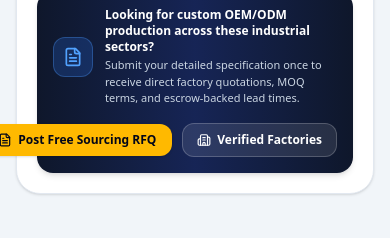
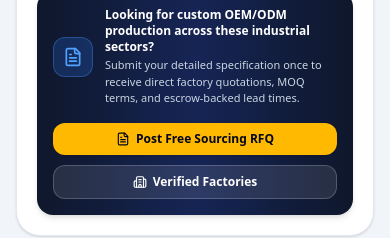
Before and after one commit to sankalprajput15-cell/TRADE-HEAVEN-B2B, a React (Vite) app: page / in a window 390 px wide. Shown: the part 3820-4058 px from the top of the page. Built offline with nearby package versions, Linux system fonts and the light colour scheme; no server answers.

Commit message:
ai change

```diff
--- a/src/components/admin/PlanPricingAdminModule.tsx
+++ b/src/components/admin/PlanPricingAdminModule.tsx
@@ -553,7 +553,7 @@ export const PlanPricingAdminModule: React.FC<PlanPricingAdminModuleProps> = ({
                           {plan.featuresList && plan.featuresList.length > 0 ? (
                             <div className="space-y-0.5 max-w-[220px]">
                               <div className="text-xs font-bold text-slate-800 flex items-center gap-1">
-                                <Sparkles className="w-3 h-3 text-indigo-500" />
+                                <CheckCircle2 className="w-3 h-3 text-indigo-500" />
                                 <span>{plan.featuresList.length} Highlights</span>
                               </div>
                               <div className="text-[10px] text-slate-500 truncate" title={plan.featuresList.join(' • ')}>
--- a/src/components/admin/planPricing/PlanEditModal.tsx
+++ b/src/components/admin/planPricing/PlanEditModal.tsx
@@ -621,7 +621,7 @@ export const PlanEditModal: React.FC<PlanEditModalProps> = ({
           {activeTab === 'MEMBERSHIP_FEATURES' && (
             <div className="space-y-6 animate-in fade-in duration-150">
               <div className="p-4 rounded-2xl bg-indigo-50/80 border border-indigo-200/80 text-indigo-950 flex items-start gap-3">
-                <Sparkles className="w-5 h-5 text-indigo-600 shrink-0 mt-0.5" />
+                <ListCheck className="w-5 h-5 text-indigo-600 shrink-0 mt-0.5" />
                 <div className="text-xs space-y-1">
                   <div className="font-black">Customer-Facing Plan Highlights &amp; Inclusions</div>
                   <p className="text-indigo-800 text-[11px] leading-relaxed">
--- a/src/components/marketplace/CategoryMegaMenu.tsx
+++ b/src/components/marketplace/CategoryMegaMenu.tsx
@@ -331,22 +331,21 @@ export const CategoryMegaMenu: React.FC<Props> = ({
           </div>
         </div>
 
-        <div className="flex items-center gap-2.5 w-full sm:w-auto shrink-0 justify-end">
+        <div className="flex flex-col sm:flex-row items-stretch sm:items-center gap-2.5 w-full sm:w-auto shrink-0 sm:justify-end">
           <button
             id="category-menu-post-rfq-btn"
             type="button"
             onClick={() => onOpenCreateRfq ? onOpenCreateRfq() : (onNavigate ? onNavigate('RFQ_HUB') : null)}
-            className="px-4 py-2 rounded-xl bg-amber-400 hover:bg-amber-300 text-slate-950 text-xs font-black transition-all shadow-sm flex items-center gap-1.5 cursor-pointer whitespace-nowrap"
+            className="w-full sm:w-auto justify-center px-4 py-2 rounded-xl bg-amber-400 hover:bg-amber-300 text-slate-950 text-xs font-black transition-all shadow-sm flex items-center gap-1.5 cursor-pointer whitespace-nowrap"
           >
             <FileText className="w-3.5 h-3.5" />
             <span>Post Free Sourcing RFQ</span>
           </button>
-
           <button
             id="category-menu-view-suppliers-btn"
             type="button"
             onClick={() => onNavigate ? onNavigate('SUPPLIERS_DIRECTORY') : null}
-            className="px-3.5 py-2 rounded-xl bg-white/10 hover:bg-white/20 text-white text-xs font-bold transition-all border border-white/20 flex items-center gap-1.5 cursor-pointer whitespace-nowrap"
+            className="w-full sm:w-auto justify-center px-3.5 py-2 rounded-xl bg-white/10 hover:bg-white/20 text-white text-xs font-bold transition-all border border-white/20 flex items-center gap-1.5 cursor-pointer whitespace-nowrap"
           >
             <Building2 className="w-3.5 h-3.5" />
             <span>Verified Factories</span>
--- a/src/components/modals/AuthModal.tsx
+++ b/src/components/modals/AuthModal.tsx
@@ -76,9 +76,9 @@ export const AuthModal: React.FC<Props> = ({
   const [copiedToken, setCopiedToken] = useState(false);
   const [showToken, setShowToken] = useState(false);
 
+  const { login } = useAuth();
+
   if (!isOpen) return null;
-
-  const { login } = useAuth();
 
   // Production Sign-In Form Handler (Strictly sends { email, password } to backend)
   const handleSignIn = async (e: React.FormEvent) => {
--- a/src/context/SiteContentContext.tsx
+++ b/src/context/SiteContentContext.tsx
@@ -1,6 +1,7 @@
 import React, { createContext, useContext, useState, useEffect } from 'react';
 import { SiteContent, DEFAULT_SITE_CONTENT } from '../data/defaultSiteContent';
 import { AuthUser, CmsAuthorizedUser, CmsAccessRequest, CmsPermissionScope, UserRole } from '../types';
+import { useAuth } from './AuthContext';
 import { api } from '../services/apiService';
 import { securityService } from '../services/securityService';
 
@@ -116,7 +117,7 @@ const RBAC_STORAGE_KEY = 'trade_heaven_rbac_matrix_v1';
 const SiteContentContext = createContext<SiteContentContextType | undefined>(undefined);
 
 export const SiteContentProvider: React.FC<{ children: React.ReactNode }> = ({ children }) => {
-  const [currentUser, setCurrentUser] = useState<AuthUser | null>(null);
+  const { user: currentUser, setUser: setCurrentUser } = useAuth();
 
   // Remove the useEffect that wrote to localStorage
 
```
